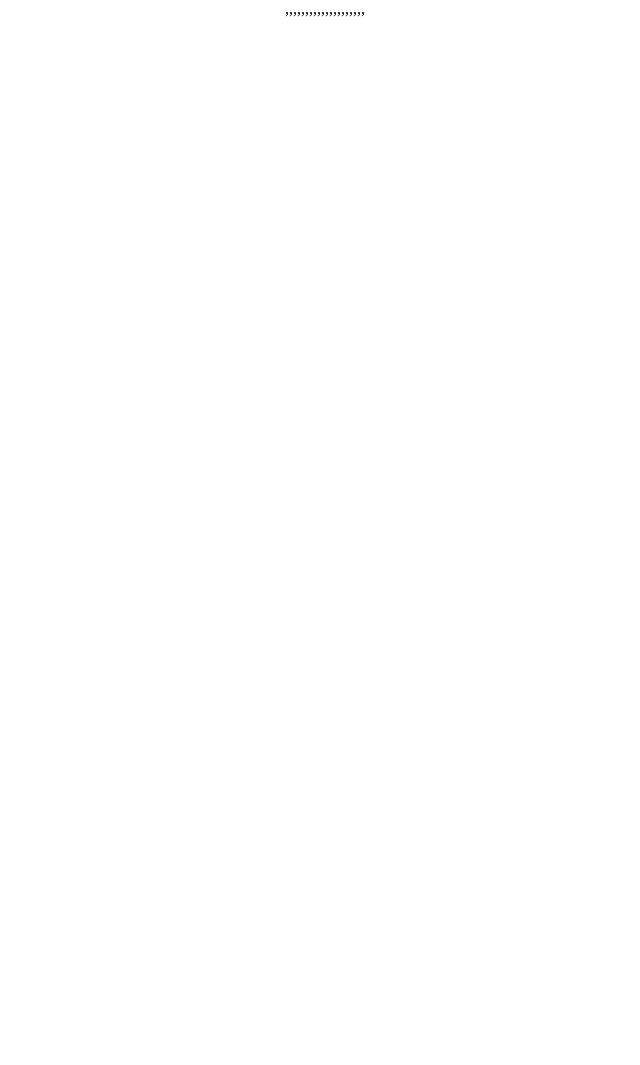
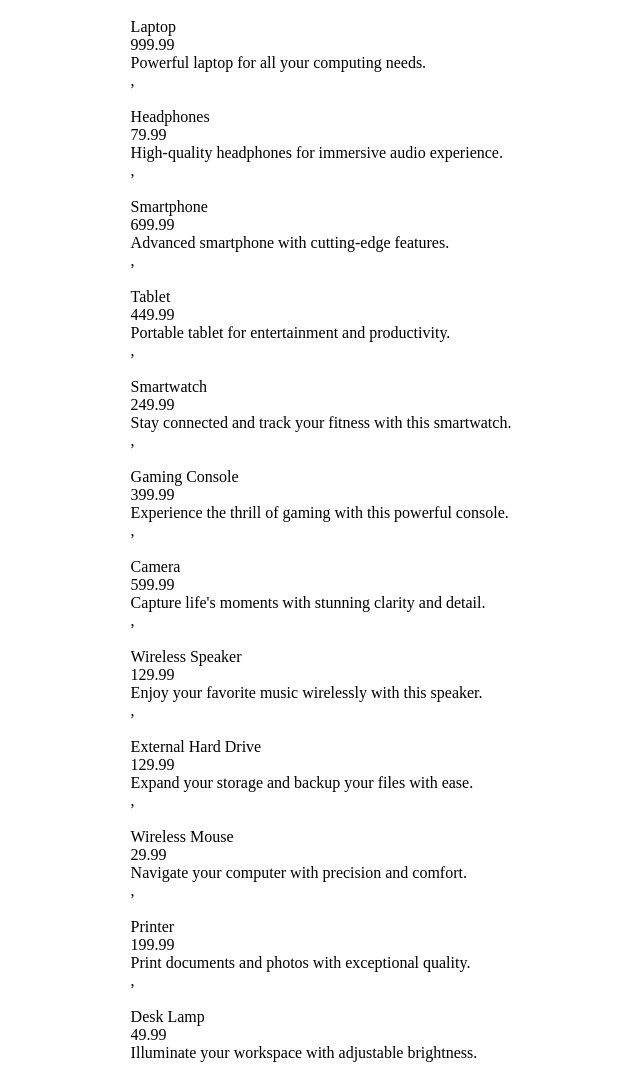
Before and after one commit to MuhammadSubhan0712/Nested-Object-Javascript, a plain HTML site: page index.html in a window 1280 px wide. Shown: the top 1065 px of the page, without its empty margins (315-955 px from the left). Before the commit the page ends 800 px from the top, so only its background shows below. Drawn offline with Linux system fonts and the light colour scheme.

Commit message:
Assigned

```diff
--- a/app.js
+++ b/app.js
@@ -111,12 +111,11 @@ const products = [
 
 const card = document.querySelector(".card-content");
 const showinHTML = products.map((project , index) => {
-    return
-    `
+    return `
     <div class="cards-1">
     <div class="card-content">
-    <img src="" alt="laptop">
-    <p>${project.name} , ${project.price},${project.description} </p>
+    <img src="" alt="">
+    <p>${project.name} <br> ${project.price} <br> ${project.description} </p>
     </div>
     </div>
     `
--- a/index.html
+++ b/index.html
@@ -11,7 +11,7 @@
     <div class="card-container">
         <div class="cards-1">
         <div class="card-content">
-        <img src="" alt="laptop">
+        <img src="" alt="">
         <p> </p>
         </div>
         </div>
```
